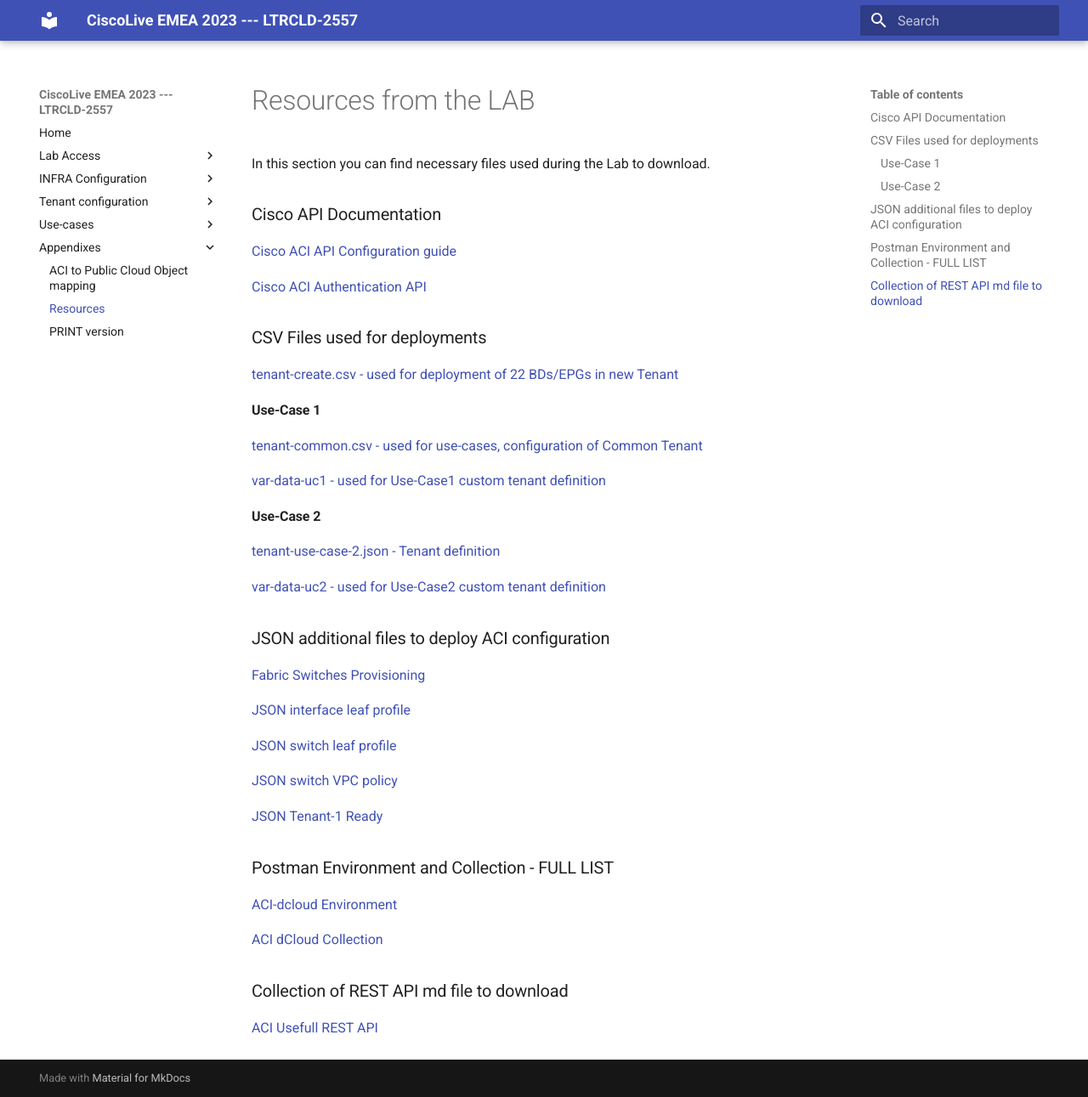
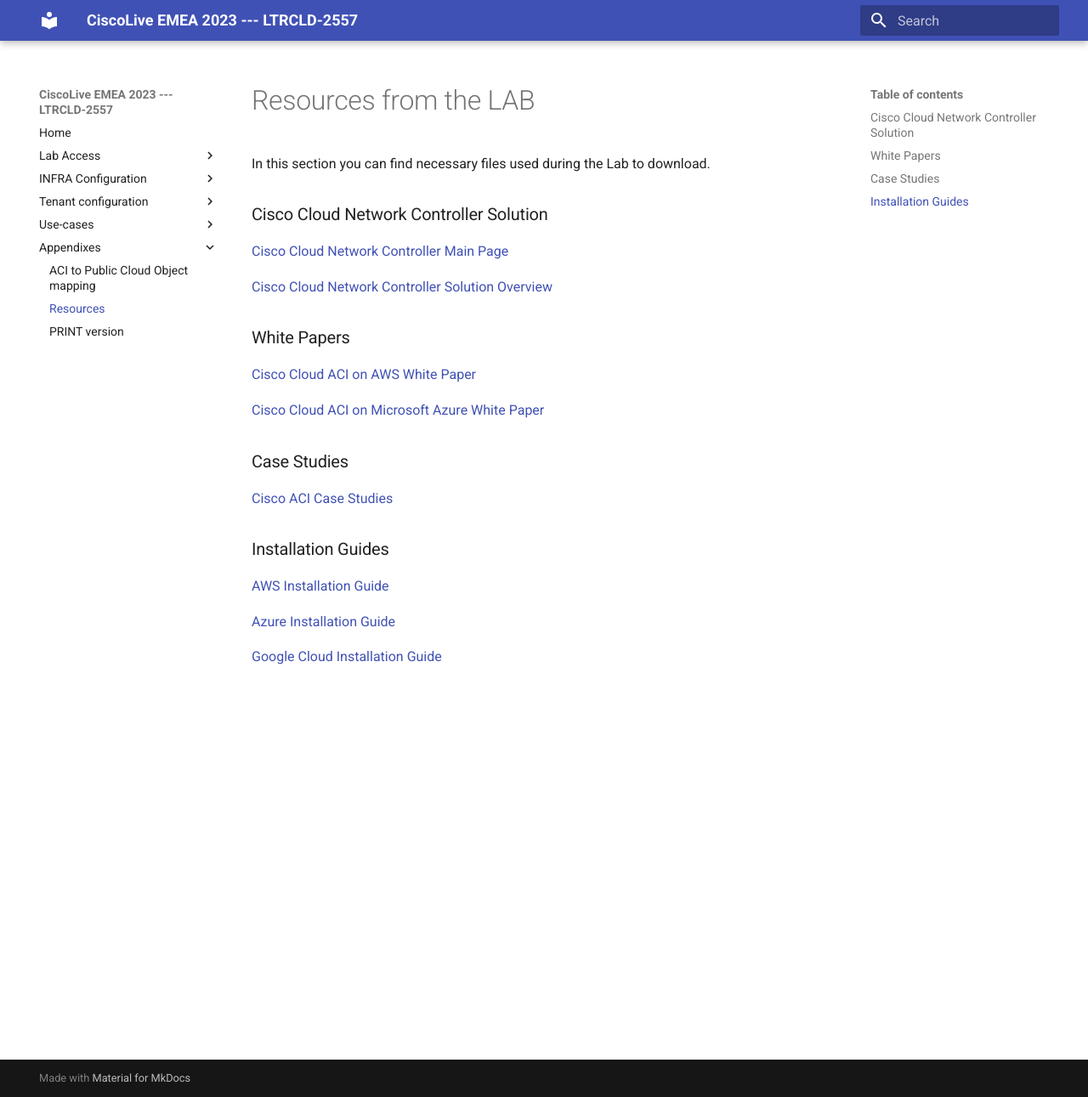
Before and after one commit to marcinduma/LTRCLD-2557, an MkDocs documentation site: the page built from docs/resources.md, in a window 1280 px wide and 1291 px high. Shown: the whole window at 85% size. Built offline with MkDocs 1.6.1 and Material for MkDocs 9.7.7, drawn with Linux system fonts in a browser that asks for light colours.

Commit message:
appendix

```diff
--- a/docs/resources.md
+++ b/docs/resources.md
@@ -2,46 +2,31 @@
 
 In this section you can find necessary files used during the Lab to download.
 
-### Cisco API Documentation
+### Cisco Cloud Network Controller Solution
 
-[Cisco ACI API Configuration guide](https://www.cisco.com/c/en/us/td/docs/switches/datacenter/aci/apic/sw/2-x/rest_cfg/2_1_x/b_Cisco_APIC_REST_API_Configuration_Guide/b_Cisco_APIC_REST_API_Configuration_Guide_chapter_01.html){target=_blank}
+[Cisco Cloud Network Controller Main Page](https://www.cisco.com/c/en/us/solutions/data-center-virtualization/application-centric-infrastructure/cloud-aci.html){target=_blank}
 
-[Cisco ACI Authentication API](https://www.cisco.com/c/en/us/td/docs/switches/datacenter/aci/apic/sw/2-x/rest_cfg/2_1_x/b_Cisco_APIC_REST_API_Configuration_Guide/b_Cisco_APIC_REST_API_Configuration_Guide_chapter_01.html#concept_D16AC6DC9CCD4351A4A40287487F061A){target=_blank}
 
-### CSV Files used for deployments
+[Cisco Cloud Network Controller Solution Overview](https://www.cisco.com/c/en/us/solutions/collateral/data-center-virtualization/application-centric-infrastructure/solution-overview-c22-741802.html){target=_blank}
 
-[tenant-create.csv - used for deployment of 22 BDs/EPGs in new Tenant](https://raw.githubusercontent.com/marcinduma/ACI-Automation/main/docs/tenant-create.csv){target=_blank}
 
-#### Use-Case 1
+### White Papers
 
-[tenant-common.csv - used for use-cases, configuration of Common Tenant](https://raw.githubusercontent.com/marcinduma/ACI-Automation/main/docs/tenant-common.csv){target=_blank}
+[Cisco Cloud ACI on AWS White Paper](https://www.cisco.com/c/en/us/solutions/collateral/data-center-virtualization/application-centric-infrastructure/white-paper-c11-741998.html){target=_blank}
 
-[var-data-uc1 - used for Use-Case1 custom tenant definition](https://raw.githubusercontent.com/marcinduma/ACI-Automation/main/docs/var-data-uc1.csv){target=_blank}
 
-#### Use-Case 2
+[Cisco Cloud ACI on Microsoft Azure White Paper](https://www.cisco.com/c/en/us/solutions/collateral/data-center-virtualization/application-centric-infrastructure/white-paper-c11-742844.html){target=_blank}
 
-[tenant-use-case-2.json - Tenant definition](https://raw.githubusercontent.com/marcinduma/ACI-Automation/main/docs/use-case-2-tenant-epg.json){target=_blank}
+### Case Studies
 
-[var-data-uc2 - used for Use-Case2 custom tenant definition](https://raw.githubusercontent.com/marcinduma/ACI-Automation/main/docs/var-data-uc2.csv){target=_blank}
+[Cisco ACI Case Studies](https://www.cisco.com/c/en/us/solutions/data-center/networking-case-studies.html#~executive-perspectives){target=_blank}
 
-### JSON additional files to deploy ACI configuration
 
-[Fabric Switches Provisioning](https://raw.githubusercontent.com/marcinduma/ACI-Automation/main/docs/fabricinfra.json){target=_blank}
+### Installation Guides
 
-[JSON interface leaf profile](https://raw.githubusercontent.com/marcinduma/ACI-Automation/main/docs/interface-leafprofile.json){target=_blank}
+[AWS Installation Guide](https://www.cisco.com/c/en/us/td/docs/dcn/aci/cloud-apic/25x/installation/aws/cisco-cloud-network-controller-for-aws-installation-guide-251x.html){target=_blank}
 
-[JSON switch leaf profile](https://raw.githubusercontent.com/marcinduma/ACI-Automation/main/docs/switch-leafprofile.json){target=_blank}
 
-[JSON switch VPC policy](https://raw.githubusercontent.com/marcinduma/ACI-Automation/main/docs/vpc-policy.json){target=_blank}
+[Azure Installation Guide](https://www.cisco.com/c/en/us/td/docs/dcn/aci/cloud-apic/25x/installation/azure/cisco-cloud-network-controller-for-azure-installation-guide-251x.html){target=_blank}
 
-[JSON Tenant-1 Ready](https://raw.githubusercontent.com/marcinduma/ACI-Automation/main/docs/tn-dcloud-tenant-1.json){target=_blank}
-
-### Postman Environment and Collection - FULL LIST
-
-[ACI-dcloud Environment](https://raw.githubusercontent.com/marcinduma/ACI-Automation/main/docs/ACI-dcloud.postman_environment.json){target=_blank}
-
-[ACI dCloud Collection](https://raw.githubusercontent.com/marcinduma/ACI-Automation/main/docs/ACIdCloud.postman_collection.json){target=_blank}
-
-### Collection of REST API md file to download
-
-[ACI Usefull REST API](https://raw.githubusercontent.com/marcinduma/ACI-Automation/main/docs/URL-restAPI.md){target=_blank}
+[Google Cloud Installation Guide](https://www.cisco.com/c/en/us/td/docs/dcn/aci/cloud-apic/25x/installation/gcp/cisco-cloud-network-controller-for-gcp-installation-guide-251x.html){target=_blank}
```
Also changed, not shown: docs/LAB_access.md (+8 -2 lines), docs/use-case2.md (+3 -3 lines), docs/use-case3.md (+1 -0 lines), site/object-map/index.html, site/print_page/index.html, site/search/search_index.json, 1 other file.
